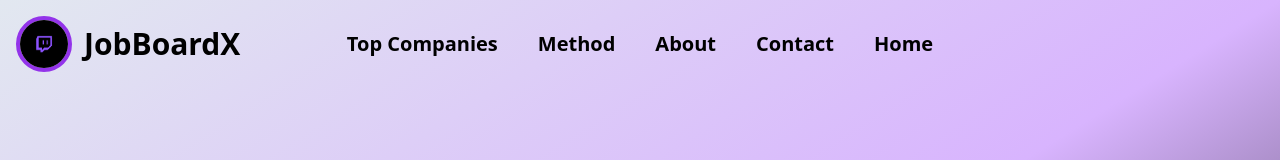
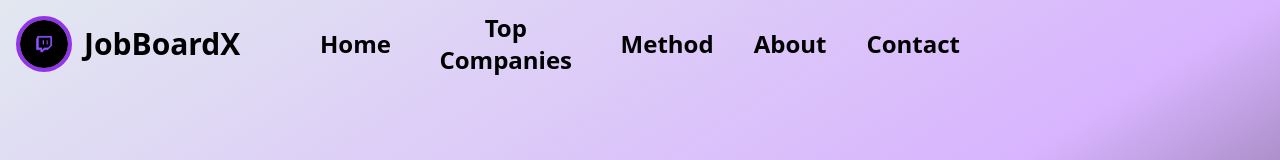
Before and after one commit to ammananjum/job-board, a React (Create React App) app in the folder frontend/: page /login in a window 1280 px wide. Shown: the top 160 px of the page. Built offline with nearby package versions, Linux system fonts and the light colour scheme.

Commit message:
Update Login.js

```diff
--- a/frontend/src/pages/Login.js
+++ b/frontend/src/pages/Login.js
@@ -1,12 +1,14 @@
 import React, { useState, useEffect } from "react";
 import axios from "axios";
 import { useNavigate, Link } from "react-router-dom";
+import { FaBars, FaTimes } from "react-icons/fa";
 
 const Login = () => {
   const [email, setEmail] = useState("");
   const [password, setPassword] = useState("");
   const [error, setError] = useState("");
   const [activeIndex, setActiveIndex] = useState(0);
+  const [menuOpen, setMenuOpen] = useState(false);
 
   const navigate = useNavigate();
 
@@ -35,26 +37,18 @@ const Login = () => {
     e.preventDefault();
     setError("");
     try {
-      const { data } = await axios.post("https://9ace0c41-d172-46f8-ad9f-22a593437d12-00-2jpuy195o8qc9.sisko.replit.dev/api/auth/login", {
-        email,
-        password,
-      });
+      const { data } = await axios.post(
+        "https://9ace0c41-d172-46f8-ad9f-22a593437d12-00-2jpuy195o8qc9.sisko.replit.dev/api/auth/login",
+        { email, password }
+      );
 
-      console.log("Frontend received login response:", data);
-
-      // Save user info (backend returns role directly)
       localStorage.setItem("token", data.token);
       localStorage.setItem("role", data.role);
       localStorage.setItem("userId", data._id);
 
-      // Redirect by role
-      if (data.role === "employer") {
-        navigate("/employer-dashboard");
-      } else if (data.role === "developer") {
-        navigate("/developer-dashboard");
-      } else {
-        navigate("/"); // fallback if role is missing
-      }
+      if (data.role === "employer") navigate("/employer-dashboard");
+      else if (data.role === "developer") navigate("/developer-dashboard");
+      else navigate("/");
     } catch (err) {
       setError(err.response?.data?.message || "Invalid email or password");
     }
@@ -64,25 +58,69 @@ const Login = () => {
     <div className="min-h-screen bg-gradient-to-br from-slate-200 via-purple-300 to-black text-black flex flex-col">
       {/* Navbar */}
       <header className="p-4">
-        <div className="max-w-7xl mx-auto flex items-center justify-between">
+        <div className="max-w-7xl mx-auto flex justify-between items-center">
+          {/* Logo */}
           <div className="flex items-center space-x-3">
             <div className="h-14 w-14 rounded-full border-4 border-purple-600 overflow-hidden flex items-center justify-center">
               <img src="/logoX.jpg" alt="Logo" className="h-full w-full object-cover" />
             </div>
             <h1 className="text-3xl font-extrabold text-black">JobBoardX</h1>
           </div>
+
+          {/* Desktop menu */}
           <nav className="absolute left-1/2 transform -translate-x-1/2 hidden md:flex space-x-10">
-            {["Top Companies", "Method", "About", "Contact", "Home"].map((link) => (
-              <a
+  {["Home", "Top Companies", "Method", "About", "Contact"].map((link) => (
+    <button
+      key={link}
+      onClick={() =>
+        link === "Home"
+          ? navigate("/")
+          : window.scrollTo({
+              top: document.getElementById(link.toLowerCase())?.offsetTop,
+              behavior: "smooth",
+            })
+      }
+      className="text-black font-bold text-2xl hover:underline hover:underline-offset-4 hover:text-purple-700"
+    >
+      {link}
+    </button>
+  ))}
+</nav>
+
+
+          {/* Mobile menu icon */}
+          <div className="md:hidden">
+            <button
+              onClick={() => setMenuOpen(!menuOpen)}
+              className="text-black text-2xl"
+            >
+              {menuOpen ? <FaTimes /> : <FaBars />}
+            </button>
+          </div>
+        </div>
+
+        {/* Mobile menu */}
+        {menuOpen && (
+          <div className="md:hidden mt-2 bg-white dark:bg-gray-800 rounded shadow p-4 flex flex-col space-y-2">
+            {["Home", "Top Companies", "Method", "About", "Contact"].map((link) => (
+              <button
                 key={link}
-                href={link === "Home" ? "/" : `#${link.toLowerCase().replace(" ", "-")}`}
-                className="text-black font-bold text-xl hover:underline hover:underline-offset-4 hover:text-purple-700"
+                onClick={() => {
+                  setMenuOpen(false);
+                  link === "Home"
+                    ? navigate("/")
+                    : window.scrollTo({
+                        top: document.getElementById(link.toLowerCase())?.offsetTop,
+                        behavior: "smooth",
+                      });
+                }}
+                className="text-black font-bold text-lg hover:underline hover:underline-offset-4 hover:text-purple-700"
               >
                 {link}
-              </a>
+              </button>
             ))}
-          </nav>
-        </div>
+          </div>
+        )}
       </header>
 
       {/* Main content */}
@@ -129,7 +167,10 @@ const Login = () => {
         <div className="w-full md:w-1/2 flex items-center justify-center relative overflow-hidden">
           <div
             className="flex transition-transform duration-1000 ease-in-out"
-            style={{ transform: `translateX(-${activeIndex * 100}%)`, width: `${pairs.length * 100}%` }}
+            style={{
+              transform: `translateX(-${activeIndex * 100}%)`,
+              width: `${pairs.length * 100}%`,
+            }}
           >
             {pairs.map((pair, idx) => (
               <div key={idx} className="flex-shrink-0 flex justify-center items-center" style={{ width: "100%" }}>
```
